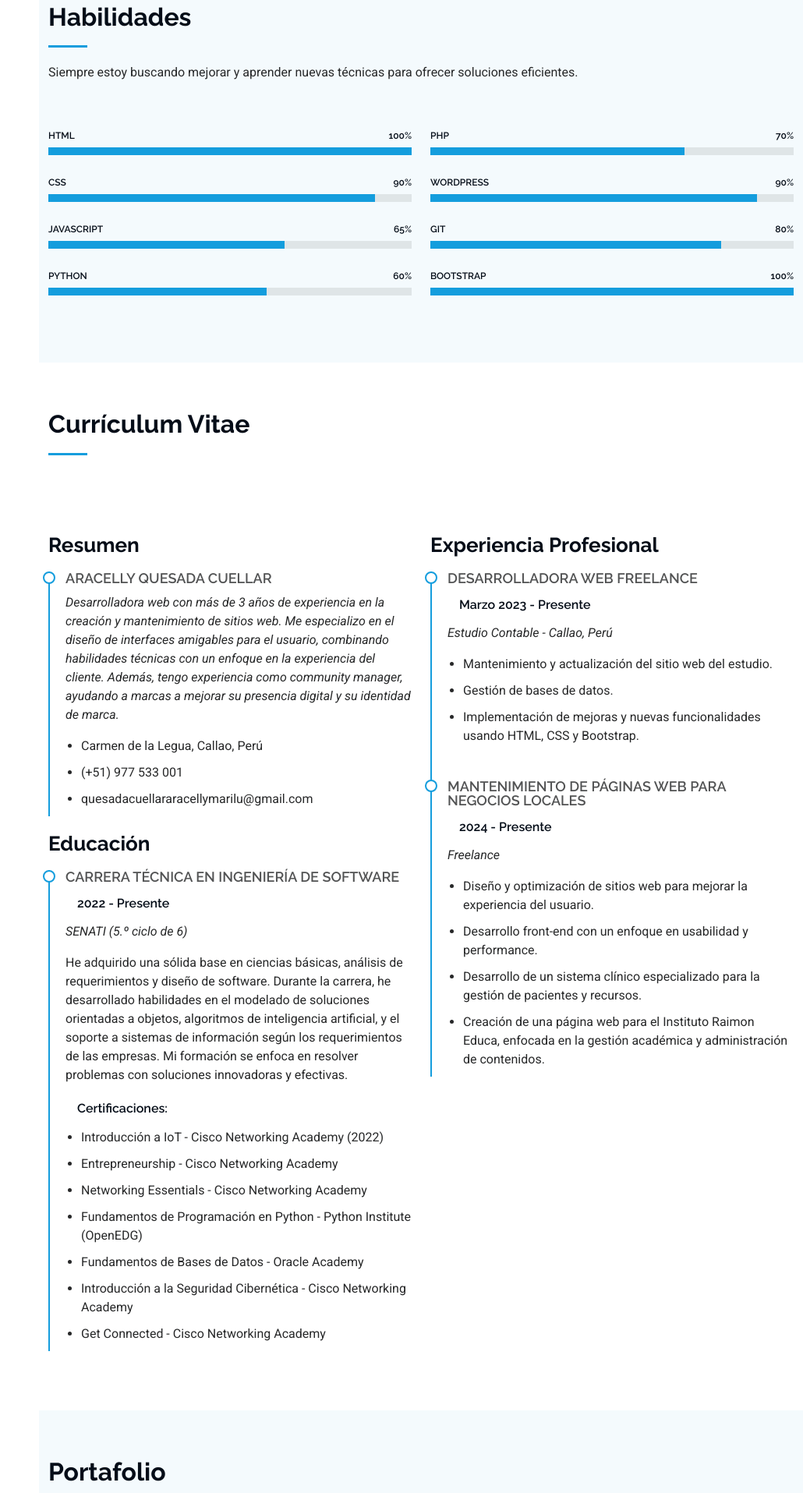
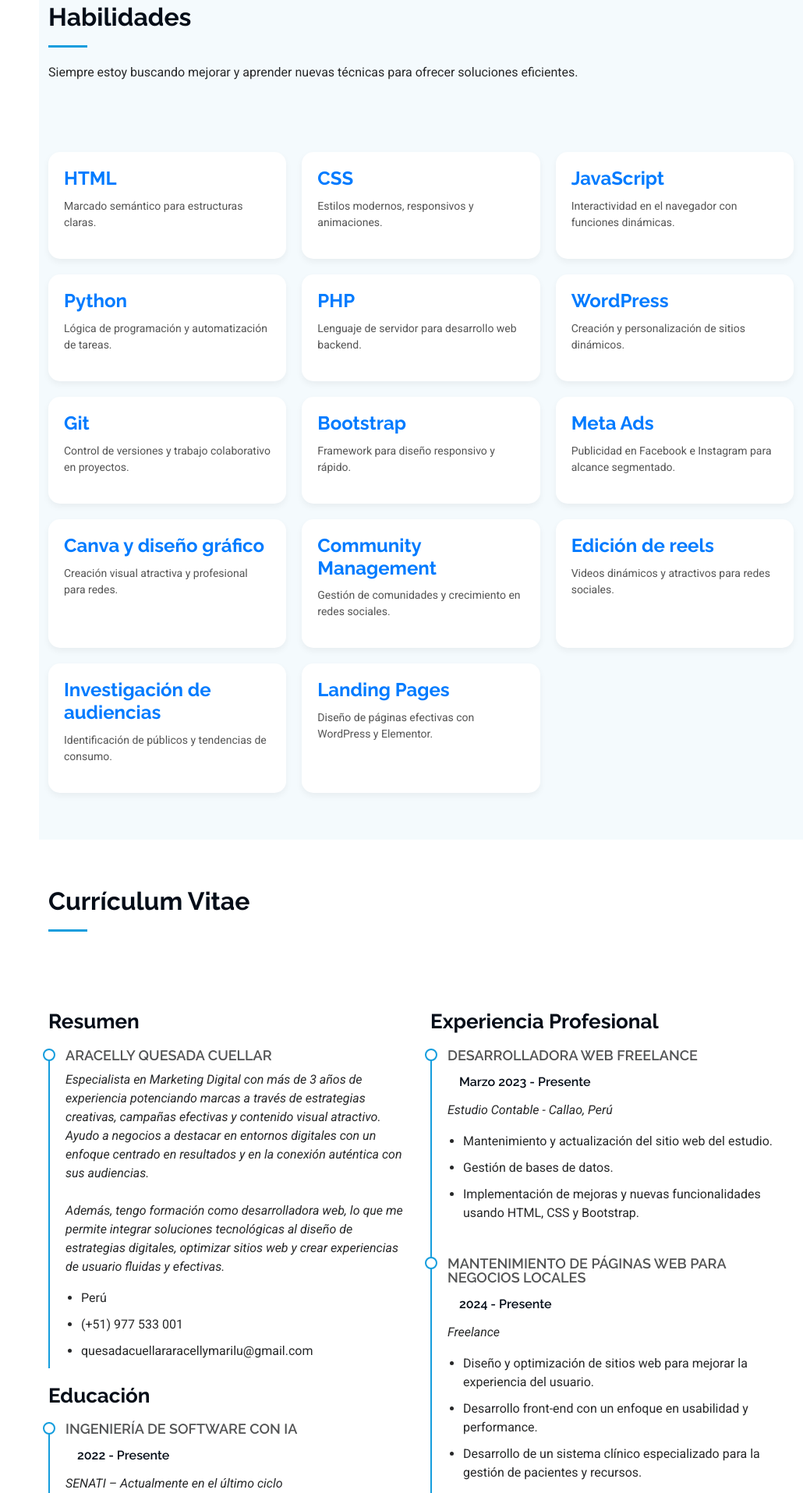
Before and after one commit to Aracellylu/Portafolio, a plain HTML site: page index.html in a window 1280 px wide. Shown: the part 2045-3960 px from the top of the page at 78% size, without its empty margins (250-1280 px from the left). Drawn offline with Linux system fonts and the light colour scheme.

Commit message:
Actualización de contenido, con lo sservicios de marketing incluidos

```diff
--- a/index.html
+++ b/index.html
@@ -76,7 +76,7 @@
           <span class="typed" data-typed-items="Desarrolladora Web, Especialista en Marketing Digital, Community Manager, Ingeniera de Software">
             Desarrolladora Web
           </span>
-          <a href="https://drive.google.com/uc?export=download&id=1aoszkhCbPXs0BHMNVPfuhuHh-2eWCG_D" class="btn-cv">
+          <a href="https://drive.google.com/file/d/16DPP9UZ2c3MAqM92yXwT44jEtviCwY0D/view?usp=sharing" class="btn-cv">
             Descargar CV
           </a>
 
@@ -210,80 +210,104 @@
   </div><!-- End Section Title -->
 
   <div class="container" data-aos="fade-up" data-aos-delay="100">
+    <div class="skills-grid">
 
-        <div class="row skills-content skills-animation">
-
-          <div class="col-lg-6">
-
-            <div class="progress">
-              <span class="skill"><span>HTML</span> <i class="val">100%</i></span>
-              <div class="progress-bar-wrap">
-                <div class="progress-bar" role="progressbar" aria-valuenow="100" aria-valuemin="0" aria-valuemax="100"></div>
+      <!-- Tarjetas de habilidades -->
+      <div class="skill-card">
+        <h4>HTML</h4>
+        <p>Marcado semántico para estructuras claras.</p>
       </div>
-            </div><!-- End Skills Item -->
-
-            <div class="progress">
-              <span class="skill"><span>CSS</span> <i class="val">90%</i></span>
-              <div class="progress-bar-wrap">
-                <div class="progress-bar" role="progressbar" aria-valuenow="90" aria-valuemin="0" aria-valuemax="100"></div>
+      <div class="skill-card">
+        <h4>CSS</h4>
+        <p>Estilos modernos, responsivos y animaciones.</p>
       </div>
-            </div><!-- End Skills Item -->
-
-            <div class="progress">
-              <span class="skill"><span>JavaScript</span> <i class="val">65%</i></span>
-              <div class="progress-bar-wrap">
-                <div class="progress-bar" role="progressbar" aria-valuenow="65" aria-valuemin="0" aria-valuemax="100"></div>
+      <div class="skill-card">
+        <h4>JavaScript</h4>
+        <p>Interactividad en el navegador con funciones dinámicas.</p>
       </div>
-            </div><!-- End Skills Item -->
-
-            <div class="progress">
-              <span class="skill"><span>Python</span> <i class="val">60%</i></span>
-              <div class="progress-bar-wrap">
-                <div class="progress-bar" role="progressbar" aria-valuenow="60" aria-valuemin="0" aria-valuemax="100"></div>
+      <div class="skill-card">
+        <h4>Python</h4>
+        <p>Lógica de programación y automatización de tareas.</p>
       </div>
-            </div><!-- End Skills Item -->
-
+      <div class="skill-card">
+        <h4>PHP</h4>
+        <p>Lenguaje de servidor para desarrollo web backend.</p>
       </div>
-
-          <div class="col-lg-6">
-
-            <div class="progress">
-              <span class="skill"><span>PHP</span> <i class="val">70%</i></span>
-              <div class="progress-bar-wrap">
-                <div class="progress-bar" role="progressbar" aria-valuenow="70" aria-valuemin="0" aria-valuemax="100"></div>
+      <div class="skill-card">
+        <h4>WordPress</h4>
+        <p>Creación y personalización de sitios dinámicos.</p>
       </div>
-            </div><!-- End Skills Item -->
-
-            <div class="progress">
-              <span class="skill"><span>WordPress</span> <i class="val">90%</i></span>
-              <div class="progress-bar-wrap">
-                <div class="progress-bar" role="progressbar" aria-valuenow="90" aria-valuemin="0" aria-valuemax="100"></div>
+      <div class="skill-card">
+        <h4>Git</h4>
+        <p>Control de versiones y trabajo colaborativo en proyectos.</p>
       </div>
-            </div><!-- End Skills Item -->
-
-            <div class="progress">
-              <span class="skill"><span>Git</span> <i class="val">80%</i></span>
-              <div class="progress-bar-wrap">
-                <div class="progress-bar" role="progressbar" aria-valuenow="80" aria-valuemin="0" aria-valuemax="100"></div>
+      <div class="skill-card">
+        <h4>Bootstrap</h4>
+        <p>Framework para diseño responsivo y rápido.</p>
       </div>
-            </div><!-- End Skills Item -->
-
-            <div class="progress">
-              <span class="skill"><span>Bootstrap</span> <i class="val">100%</i></span>
-              <div class="progress-bar-wrap">
-                <div class="progress-bar" role="progressbar" aria-valuenow="100" aria-valuemin="0" aria-valuemax="100"></div>
+      <div class="skill-card">
+        <h4>Meta Ads</h4>
+        <p>Publicidad en Facebook e Instagram para alcance segmentado.</p>
       </div>
-            </div><!-- End Skills Item -->
-
-
-
+      <div class="skill-card">
+        <h4>Canva y diseño gráfico</h4>
+        <p>Creación visual atractiva y profesional para redes.</p>
+      </div>
+      <div class="skill-card">
+        <h4>Community Management</h4>
+        <p>Gestión de comunidades y crecimiento en redes sociales.</p>
+      </div>
+      <div class="skill-card">
+        <h4>Edición de reels</h4>
+        <p>Videos dinámicos y atractivos para redes sociales.</p>
+      </div>
+      <div class="skill-card">
+        <h4>Investigación de audiencias</h4>
+        <p>Identificación de públicos y tendencias de consumo.</p>
+      </div>
+      <div class="skill-card">
+        <h4>Landing Pages</h4>
+        <p>Diseño de páginas efectivas con WordPress y Elementor.</p>
       </div>
 
     </div>
+  </div>
+</section>
 
-      </div>
+<!-- Estilos -->
+<style>
+.skills-grid {
+  display: grid;
+  grid-template-columns: repeat(auto-fit, minmax(250px, 1fr));
+  gap: 20px;
+  margin-top: 30px;
+}
 
-    </section><!-- /Skills Section -->
+.skill-card {
+  background: #fff;
+  padding: 20px;
+  border-radius: 15px;
+  box-shadow: 0 4px 8px rgba(0,0,0,0.05);
+  transition: transform 0.3s ease, box-shadow 0.3s ease;
+}
+
+.skill-card h4 {
+  margin-bottom: 10px;
+  font-weight: bold;
+  color: #007bff;
+}
+
+.skill-card p {
+  font-size: 14px;
+  color: #555;
+}
+
+.skill-card:hover {
+  transform: translateY(-5px);
+  box-shadow: 0 6px 12px rgba(0,0,0,0.1);
+}
+</style>
+
 
     <!-- Resume Section -->
     <section id="resume" class="resume section">
@@ -302,32 +326,57 @@
 
             <div class="resume-item pb-0">
               <h4>ARACELLY QUESADA CUELLAR</h4>
-              <p><em>Desarrolladora web con más de 3 años de experiencia en la creación y mantenimiento de sitios web. Me especializo en el diseño de interfaces amigables para el usuario, combinando habilidades técnicas con un enfoque en la experiencia del cliente. Además, tengo experiencia como community manager, ayudando a marcas a mejorar su presencia digital y su identidad de marca.</em></p>
+              <p>
+                <em>
+                  Especialista en Marketing Digital con más de 3 años de experiencia potenciando marcas a través de estrategias creativas, campañas efectivas y contenido visual atractivo. Ayudo a negocios a destacar en entornos digitales con un enfoque centrado en resultados y en la conexión auténtica con sus audiencias. <br><br>
+                  Además, tengo formación como desarrolladora web, lo que me permite integrar soluciones tecnológicas al diseño de estrategias digitales, optimizar sitios web y crear experiencias de usuario fluidas y efectivas.
+                </em>
+              </p>
               <ul>
-                <li>Carmen de la Legua, Callao, Perú</li>
+                <li>Perú</li>
                 <li>(+51) 977 533 001</li>
                 <li>quesadacuellararacellymarilu@gmail.com</li>
               </ul>
-            </div><!-- Edn Resume Item -->
+            </div><!-- End Resume Item -->
+
 
             <h3 class="resume-title">Educación</h3>
+
+<!-- Ingeniería de Software con IA -->
 <div class="resume-item">
-              <h4>Carrera Técnica en Ingeniería de Software</h4>
+  <h4>Ingeniería de Software con IA</h4>
   <h5>2022 - Presente</h5>
-              <p><em>SENATI (5.º ciclo de 6)</em></p>
-              <p>He adquirido una sólida base en ciencias básicas, análisis de requerimientos y diseño de software. Durante la carrera, he desarrollado habilidades en el modelado de soluciones orientadas a objetos, algoritmos de inteligencia artificial, y el soporte a sistemas de información según los requerimientos de las empresas. Mi formación se enfoca en resolver problemas con soluciones innovadoras y efectivas.
+  <p><em>SENATI – Actualmente en el último ciclo</em></p>
+  <p>
+    Formación en análisis de datos, desarrollo de software y soluciones basadas en inteligencia artificial, con enfoque en innovación tecnológica y aplicaciones para negocios. Manejo de metodologías ágiles, diseño de software y soporte a sistemas de información.
   </p>
-              <h5>Certificaciones:</h5>
+  <h5>Certificaciones Técnicas:</h5>
   <ul>
-                <li>Introducción a IoT - Cisco Networking Academy (2022)</li>
-                <li>Entrepreneurship - Cisco Networking Academy</li>
-                <li>Networking Essentials - Cisco Networking Academy</li>
-                <li>Fundamentos de Programación en Python - Python Institute (OpenEDG)</li>
-                <li>Fundamentos de Bases de Datos - Oracle Academy</li>
-                <li>Introducción a la Seguridad Cibernética - Cisco Networking Academy</li>
-                <li>Get Connected - Cisco Networking Academy</li>
+    <li>Introducción a IoT – Cisco Networking Academy (2022)</li>
+    <li>Networking Essentials – Cisco Networking Academy</li>
+    <li>Introducción a la Seguridad Cibernética – Cisco Networking Academy</li>
+    <li>Entrepreneurship – Cisco Networking Academy</li>
+    <li>Get Connected – Cisco Networking Academy</li>
+    <li>Fundamentos de Programación en Python – Python Institute (OpenEDG)</li>
+    <li>Fundamentos de Bases de Datos – Oracle Academy</li>
   </ul>
-            </div><!-- Edn Resume Item -->
+</div>
+
+<!-- Cursos y Certificaciones en Marketing -->
+<div class="resume-item">
+  <h4>Especialización en Marketing Digital y Diseño para RR.SS</h4>
+  <h5>2023 - 2024</h5>
+  <p><em>Doméstika, Edutin Academy, DigitaliArte</em></p>
+  <ul>
+    <li><strong>Curso de Estrategia de Ventas –</strong> Edutin Academy (2024)<br>
+      Técnicas de ventas efectivas y manejo de objeciones para mejorar resultados.</li>
+    <li><strong>Community Management –</strong> Doméstika (2023)<br>
+      Gestión de redes, planificación de contenido y estrategias digitales.</li>
+    <li><strong>Diseño gráfico para redes sociales –</strong> DigitaliArte<br>
+      Dominio de Canva, diseño estratégico y creación de piezas visuales atractivas para redes.</li>
+  </ul>
+</div>
+
 
           </div>
 
@@ -356,6 +405,39 @@
               </ul>
             </div>
             <!-- Edn Resume Item -->
+
+
+            <h3 class="resume-title">Redes Sociales Administradas</h3>
+<div class="resume-item">
+  <p><em>He trabajado en la gestión estratégica de redes sociales para diferentes negocios y profesionales, creando contenido visual, redactando textos, ejecutando campañas y analizando resultados.</em></p>
+
+  <ul class="social-managed-list">
+
+    <li>
+      <strong>Marca personal de una empresaria</strong><br>
+      <a href="https://www.facebook.com/susan.sanchez.lucerito" target="_blank">📘 Facebook</a> |
+      <a href="https://www.instagram.com/sulu_sanchez/" target="_blank">📸 Instagram</a>
+    </li>
+
+    <li>
+      <strong>Imprenta</strong><br>
+      <a href="https://www.facebook.com/graphicssulu" target="_blank">📘 Facebook</a> |
+      <a href="https://www.instagram.com/graphicssulu/" target="_blank">📸 Instagram</a>
+    </li>
+
+    <li>
+      <strong>Estudio contable</strong><br>
+      <a href="https://www.facebook.com/EstudioYaguno" target="_blank">📘 Facebook</a> |
+      <a href="https://www.instagram.com/estudioyaguno/" target="_blank">📸 Instagram</a>
+    </li>
+
+    <li>
+      <strong>Agente inmobiliario</strong><br>
+      <a href="https://www.facebook.com/RaulWilliamsOficial" target="_blank">📘 Facebook</a>
+    </li>
+
+  </ul>
+</div>
 
           </div>
 
@@ -508,17 +590,6 @@
               </div>
             </div><!-- End Portfolio Item -->
 
-            <div class="col-lg-4 col-md-6 portfolio-item isotope-item filter-branding">
-              <div class="portfolio-content h-100">
-                <img src="assets/img/portfolio/product-4.jpg" class="img-fluid" alt="">
-                <div class="portfolio-info">
-                  <h4>Responsive</h4>
-                  <p>Instituto-Raimondi</p>
-                  <a href="assets/img/portfolio/product-4.jpg" title="Branding 2" data-gallery="portfolio-gallery-branding" class="glightbox preview-link"><i class="bi bi-zoom-in"></i></a>
-                  <a href="portfolio-details.html" title="More Details" class="details-link"><i class="bi bi-link-45deg"></i></a>
-                </div>
-              </div>
-            </div><!-- End Portfolio Item -->
 
             <div class="col-lg-4 col-md-6 portfolio-item isotope-item filter-branding">
               <div class="portfolio-content h-100">
```
Also changed, not shown: 1 other file. Lines whose indentation alone changed are shown as unchanged.
